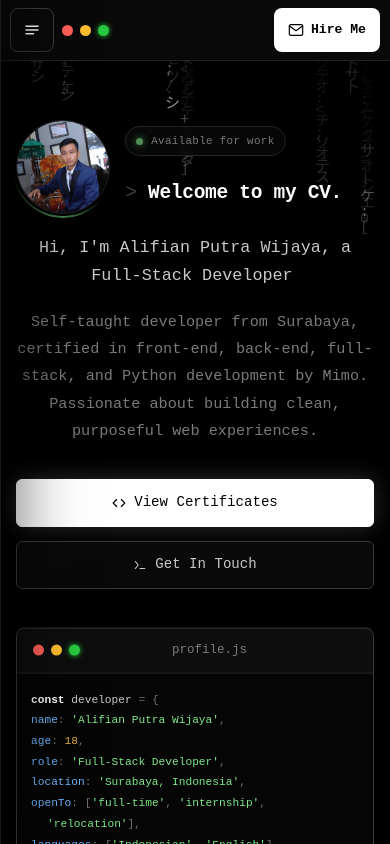
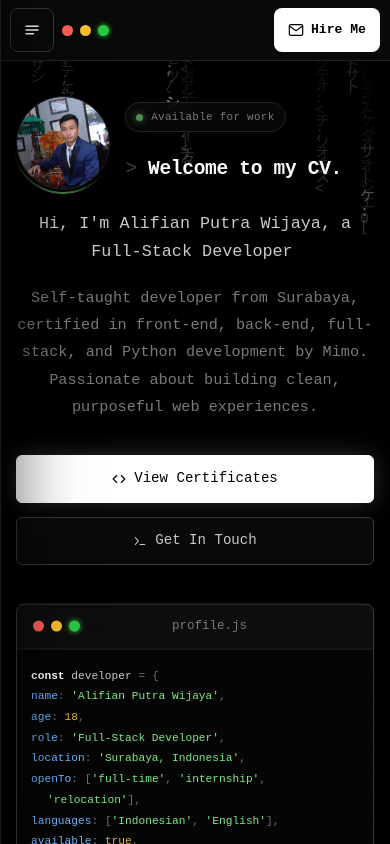
Before and after one commit to alifiancode/alifian-cv, a React (Vite) app: page / in a window 390 px wide. Shown: the top 844 px of the page. Built offline with nearby package versions, Linux system fonts and the light colour scheme.

Commit message:
Update: little fix position

```diff
--- a/src/components/sections/Hero/Hero.css
+++ b/src/components/sections/Hero/Hero.css
@@ -333,7 +333,7 @@
 }
 
 @media (max-width: 480px) {
-  .hero { padding-top: 120px; padding-bottom: 64px; }
+  .hero { padding-top: 96px; padding-bottom: 64px; }
   .hero__badge { font-size: 0.68rem; padding: 5px 10px; }
   .hero__badge-extra { display: none; }
   .hero__headline { font-size: clamp(1.1rem, 5vw, 2rem); }
@@ -354,5 +354,5 @@
 }
 
 @media (max-height: 700px) and (max-width: 480px) {
-  .hero { padding-top: 108px; }
+  .hero { padding-top: 80px; }
 }
```
